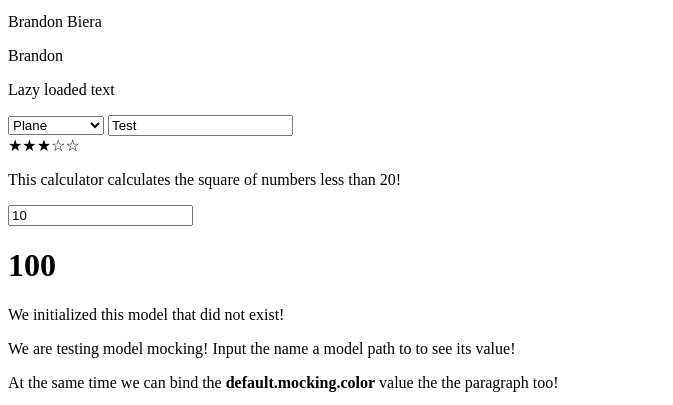
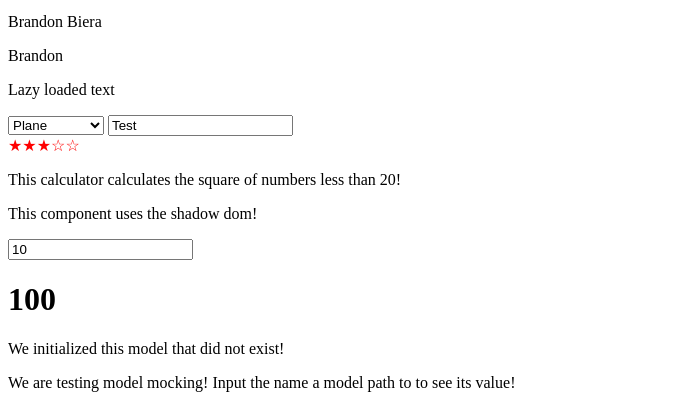
Before and after one commit to Nobody6146/Hydrate, a website: page docs/index.html in a window 1280 px wide. Shown: the part 373-778 px from the top of the page, without its empty margins (0-673 px from the left). Drawn offline with Linux system fonts and the light colour scheme.

Commit message:
Component Styling
-- Component templates now search for the "h-shadow" element on the template to control if it needs the shadow dom
-- Tweaks to shadow dom code
-- If template doesn't have body (other than script tag and style), it will not clear the innerHTML and just act like a regular element
-- component template style elements now will load css and localize the ":root" selector to point to the parent component so they don't persist to other dom nodes

```diff
--- a/docs/hydrate.js
+++ b/docs/hydrate.js
@@ -79,6 +79,7 @@ class HydrateAttributeNamesOptions {
     script;
     template; //template changes queries user of the templates then regenerate
     component; //="[PROP] [TEMPLATE] [property | model | array | dictionary | map]?
+    shadow; //whether the shadow dom should be used or not
     source; //tells component the source url for a resource
     duplicate; //Duplicates the component x times
     id; //Places an id
@@ -116,6 +117,7 @@ class HydrateAttributeNamesOptions {
         this.script = "script";
         this.template = "template"; //template changes queries user of the templates then regenerate
         this.component = "component"; //="[PROP] [TEMPLATE] [property | model | array | dictionary | map]?
+        this.shadow = "shadow";
         this.source = "source";
         this.duplicate = "duplicate"; //Duplicates the component x times
         this.id = "id"; //Places an id
@@ -976,7 +978,7 @@ class HydrateApp {
         this.dispatch(target, "input", modelName, event);
     }
     #addTrackableAttributes() {
-        this.#options.attribute.trackables.push(this.attribute(this.#options.attribute.names.property), this.attribute(this.#options.attribute.names.model), this.attribute(this.#options.attribute.names.init), this.attribute(this.#options.attribute.names.component), this.attribute(this.#options.attribute.names.attribute), this.attribute(this.#options.attribute.names.property), this.attribute(this.#options.attribute.names.toggle), this.attribute(this.#options.attribute.names.class), this.attribute(this.#options.attribute.names.remove), this.attribute(this.#options.attribute.names.input), this.attribute(this.#options.attribute.names.mutation), this.attribute(this.#options.attribute.names.lazy), this.attribute(this.#options.attribute.names.mock), this.attribute(this.#options.attribute.names.if), this.attribute(this.#options.attribute.names.event), this.attribute(this.#options.attribute.names.on), this.attribute(this.#options.attribute.names.component), this.attribute(this.#options.attribute.names.duplicate), this.attribute(this.#options.attribute.names.route), this.attribute(this.#options.attribute.names.routing), this.attribute(this.#options.attribute.names.mutation), this.attribute(this.#options.attribute.names.source));
+        this.#options.attribute.trackables.push(this.attribute(this.#options.attribute.names.property), this.attribute(this.#options.attribute.names.model), this.attribute(this.#options.attribute.names.init), this.attribute(this.#options.attribute.names.component), this.attribute(this.#options.attribute.names.attribute), this.attribute(this.#options.attribute.names.property), this.attribute(this.#options.attribute.names.toggle), this.attribute(this.#options.attribute.names.class), this.attribute(this.#options.attribute.names.remove), this.attribute(this.#options.attribute.names.input), this.attribute(this.#options.attribute.names.mutation), this.attribute(this.#options.attribute.names.lazy), this.attribute(this.#options.attribute.names.mock), this.attribute(this.#options.attribute.names.if), this.attribute(this.#options.attribute.names.event), this.attribute(this.#options.attribute.names.on), this.attribute(this.#options.attribute.names.component), this.attribute(this.#options.attribute.names.shadow), this.attribute(this.#options.attribute.names.duplicate), this.attribute(this.#options.attribute.names.route), this.attribute(this.#options.attribute.names.routing), this.attribute(this.#options.attribute.names.mutation), this.attribute(this.#options.attribute.names.source));
         let app = this;
         //this.#options.attribute.trackables.push(...this.#options.attribute.names.customs.map(x => app.attribute(x)));
     }
@@ -1207,18 +1209,18 @@ class HydrateApp {
             const scriptAttribute = this.attribute(this.#options.attribute.names.script);
             const componentBodySelector = `script[${scriptAttribute}]`;
             const modelAttribute = this.attribute(this.#options.attribute.names.model);
-            const components = this.#root.querySelectorAll(`${typeName}:not([${lazyAttribute}]),[${componentAttribute}=${typeName}]:not([${lazyAttribute}])`);
+            const shadowAttribute = this.attribute(this.#options.attribute.names.shadow);
+            const componentSelector = `${typeName}:not([${lazyAttribute}]),[${componentAttribute}='${typeName}' i]:not([${lazyAttribute}])`;
+            const components = this.#root.querySelectorAll(componentSelector);
             if (lazy && components.length === 0)
                 //If we are lazy loading and don't have any non-lazy components to load, then don't load this template
                 return;
             const type = {
-                shadowElement: false,
                 attributes: new Map(),
                 template: [],
-                //@ts-ignore
-                classDefinition: function () {
-                    return {};
-                }
+                classDefinition: class {
+                },
+                style: null
             };
             this.#componentTypes.set(typeName, type);
             //Load attributes
@@ -1231,19 +1233,30 @@ class HydrateApp {
             //Set to modeless component by default if no model was specified
             if (!type.attributes.has(modelAttribute))
                 type.attributes.set(modelAttribute, "");
-            //Load template nodes
-            for (let node of element.content.childNodes) {
-                if (node instanceof HTMLStyleElement) {
-                    //Need a shadow dom to have inidividual styles
-                    type.shadowDom = true;
-                }
-                if (node instanceof HTMLScriptElement) {
-                    //Load the class body
-                    type.classDefinition = new Function(`'use strict'; return ${node.textContent.trim()}`)();
-                    continue;
-                }
-                type.template.push(node);
-            }
+            const template = element.cloneNode(true);
+            const scripts = template.content.querySelectorAll("script");
+            for (let script of scripts) {
+                //Assume the script tag we find is the component body
+                type.classDefinition = new Function(`'use strict'; return ${script.textContent.trim()}`)();
+                //Remove any script elements from the component
+                script.remove();
+            }
+            const styles = template.content.querySelectorAll("style");
+            for (let style of styles) {
+                //Assume the style tag we find is the only one and remove it
+                const styleSheet = new CSSStyleSheet();
+                styleSheet.replaceSync(style.textContent);
+                const rules = [];
+                for (let rule of styleSheet.cssRules)
+                    if (rule instanceof CSSStyleRule)
+                        rules.push(this.#buildCSSRule(rule, typeName));
+                style.remove();
+                type.style = document.createElement("style");
+                type.style.textContent = rules.join("\n");
+            }
+            //Don't load the template if it's just white space so we know whether to clear the dom or not
+            if (!template.innerHTML.match(/^\s*$/))
+                type.template.push(...template.content.childNodes);
             //Link all components of this type
             for (let element of components)
                 this.#linkComponent(element);
@@ -1251,6 +1264,13 @@ class HydrateApp {
         catch (error) {
             console.error(error);
         }
+    }
+    #buildCSSRule(cssRule, componentTypeName) {
+        const modelAttribute = this.attribute(this.#options.attribute.names.component);
+        const componentAttribute = this.attribute(this.#options.attribute.names.component);
+        const componentSelector = `[${modelAttribute}][${componentAttribute}='${componentTypeName}' i]`;
+        const selectorText = cssRule.selectorText.replace(/:root/g, componentSelector);
+        return selectorText + cssRule.cssText.substring(cssRule.selectorText.length);
     }
     #loadRemoteTemplate(element, url) {
         fetch(url)
@@ -1304,7 +1324,7 @@ class HydrateApp {
             return;
         try {
             const componentAttribute = this.attribute(this.#options.attribute.names.component);
-            const componentTypeName = element.getAttribute(componentAttribute) ?? element.tagName.toLowerCase();
+            const componentTypeName = element.getAttribute(componentAttribute)?.toLowerCase() ?? element.tagName.toLowerCase();
             let componentType = this.#componentTypes.get(componentTypeName);
             if (componentType == null) {
                 const templateAttribute = this.attribute(this.#options.attribute.names.template);
@@ -1356,10 +1376,6 @@ class HydrateApp {
                     return this.$hydrate.state(this.$modelPath);
                 }
             });
-            if (componentType.shadowDom && !element.shadowRoot) {
-                element.attachShadow({ mode: 'open' });
-                component.mutationObserver = this.#observeDom(element.shadowRoot);
-            }
             this.#components.set(element, component);
             //remove from lazy load queue
             this.#lazyElements.delete(element);
@@ -1416,6 +1432,8 @@ class HydrateApp {
             for (let i = 0; i < loopCount; i++)
                 modelPaths.push(eventDetails.modelPath);
         }
+        if (component.type.style)
+            children.push(component.type.style.cloneNode(true));
         for (let modelPath of modelPaths) {
             for (var child of component.type.template) {
                 let node = child.cloneNode(true);
@@ -1433,7 +1451,22 @@ class HydrateApp {
                     insertId(element);
             }
         }
-        const content = component.type.shadowDom ? element.shadowRoot : element;
+        const shadowAttribute = this.attribute(this.#options.attribute.names.shadow);
+        const shadowDom = element.hasAttribute(shadowAttribute);
+        if (shadowDom) {
+            if (!element.shadowRoot)
+                element.attachShadow({ mode: 'open' });
+            if (!component.mutationObserver)
+                component.mutationObserver = this.#observeDom(element.shadowRoot);
+        }
+        else if (component.mutationObserver) {
+            component.mutationObserver.disconnect();
+            component.mutationObserver = null;
+        }
+        const content = shadowDom ? element.shadowRoot : element;
+        if (component.type.template.length > 0) {
+            //Only clear/rerender the component if the template has a body
+            //otherwise, keep the inner HTML of the component unaltered
             //delete the current content and shadow dom
             while (element.firstChild)
                 element.removeChild(element.firstChild);
@@ -1444,6 +1477,14 @@ class HydrateApp {
             }
             for (let node of children)
                 content.appendChild(node);
+        }
+        else if (component.type.style) {
+            const style = content.querySelector("style");
+            if (style)
+                style.textContent = component.type.style.textContent;
+            else
+                content.appendChild(component.type.style.cloneNode(true));
+        }
         //Call component change callback if available
         if (component.data.onRender instanceof Function)
             component.data.onRender(eventDetails);
--- a/docs/index.html
+++ b/docs/index.html
@@ -62,6 +62,11 @@
 
 
             <template h-template="Star-template">
+                <style>
+                    Star-Template {
+                        color: red;
+                    }
+                </style>
                 <div h-model="^" h-property="innerText: $id() <= $state ? '&#9733' : '&#9734'" h-id
                     h-on="click: $detail.parent[$detail.modelName] = $id()">
                 Star</div>
@@ -80,11 +85,9 @@
                 </script>
             </template>
 
-            <template h-template="calculator-template" h-model="default.calculator" h-lazy>
-                <style>
-
-                </style>
+            <template h-template="calculator-template" h-shadow h-model="default.calculator" h-lazy>
                 <p>This calculator calculates the square of numbers less than 20!</p>
+                <p>This component uses the shadow dom!</p>
                 <input id="calculator" h-model="^" h-property="value: value" h-input="value: $element.value" h-if="input: $element.value < 20">
                 <h1 h-model="^" h-property="textContent: $component.calculate(value)"></h1>
                 <script h-script>
@@ -189,6 +192,19 @@
 
                     <p h-model="default.nested" h-event="*: $detail.nested  ? console.log('nested event test!', $detail) : null" h-nested="*: value"></p>
                     <p h-model="default" h-filter="*: rank" h-event="*: console.log('we responded to a rank change!')"></p>
+
+                    <template h-template="ButtonTemplate">
+                        <style>
+                            :root {
+                                background-color: black;
+                                color: white;
+                            }
+                        </style>
+                    </template>
+
+                    <button h-component="ButtonTemplate">
+                        Click me!
+                    </button>
             </main>
 
             <footer>
--- a/tsconfig.json
+++ b/tsconfig.json
@@ -2,6 +2,6 @@
     "compilerOptions": {
         "target": "esnext",
         "watch": true,
-        "lib": ["DOM", "ES2017", "DOM.Iterable", "ES2019"]
+        "lib": ["DOM", "ES2017", "DOM.Iterable", "ES2019", "ES2021.String"]
     }
 }
```
Also changed, not shown: docs/hydrate.ts (+75 -33 lines). Lines whose indentation alone changed are shown as unchanged.
